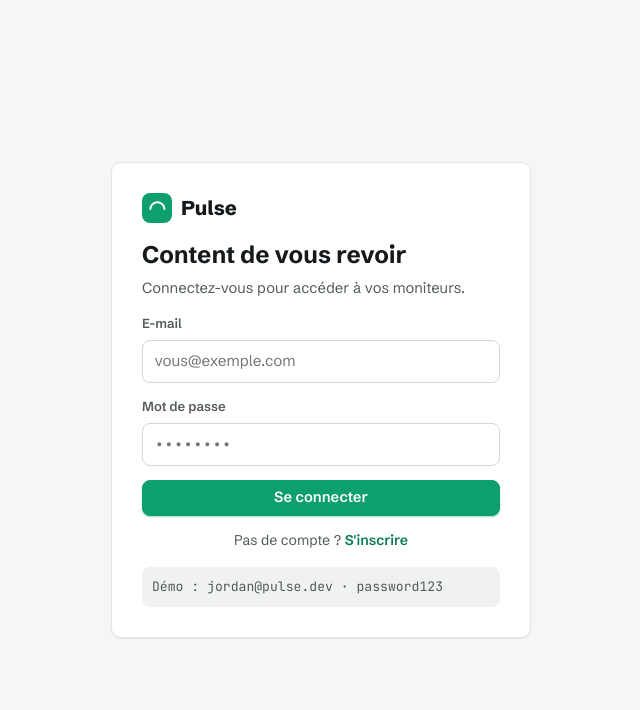
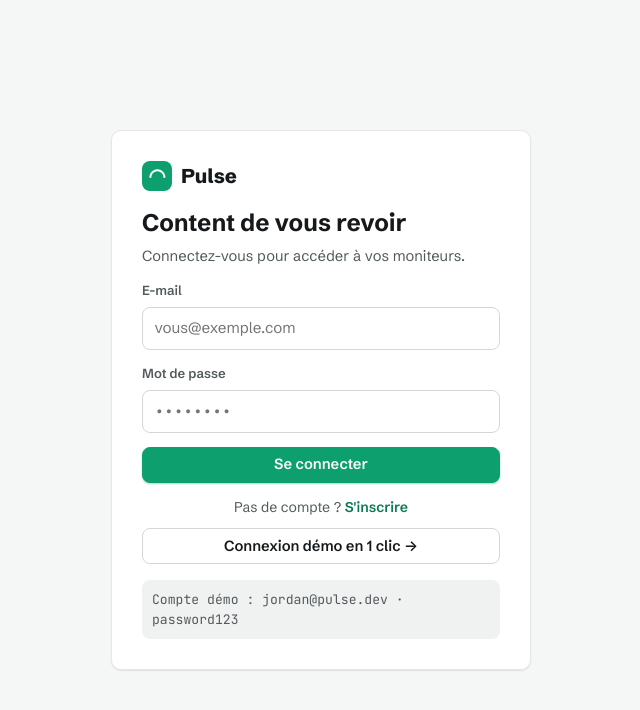
Before and after one commit to Moutacdie2000/pulse-monitoring, a Next.js app: page /login in a window 1280 px wide. Shown: the top 710 px of the page, without its empty margins (319-959 px from the left). Built offline with nearby package versions, Linux system fonts and the light colour scheme; no server answers.

Commit message:
feat(auth): one-click demo login on the sign-in page

```diff
--- a/src/app/actions.ts
+++ b/src/app/actions.ts
@@ -74,6 +74,11 @@
   await signOut({ redirectTo: '/login' })
 }
 
+/** Connexion en un clic au compte de démonstration (créé par le seed). */
+export async function demoLoginAction() {
+  await signIn('credentials', { email: 'jordan@pulse.dev', password: 'password123', redirectTo: '/app' })
+}
+
 export async function createMonitorAction(orgSlug: string, _prev: ActionState, formData: FormData): Promise<ActionState> {
   const { org, role } = await requireOrg(orgSlug)
   if (!can(role, 'monitor:create')) return { error: "Votre rôle ne permet pas de créer un moniteur." }
--- a/src/app/login/page.tsx
+++ b/src/app/login/page.tsx
@@ -2,6 +2,7 @@
 import Link from 'next/link'
 import { auth } from '@/auth'
 import { AuthForm } from '@/components/AuthForm'
+import { demoLoginAction } from '@/app/actions'
 
 export const dynamic = 'force-dynamic'
 
@@ -18,8 +19,13 @@
         <h1 style={{ fontSize: '1.5rem', margin: '8px 0 4px' }}>Content de vous revoir</h1>
         <p className="muted" style={{ marginTop: 0, fontSize: '0.92rem' }}>Connectez-vous pour accéder à vos moniteurs.</p>
         <AuthForm mode="login" />
+        <form action={demoLoginAction} style={{ marginTop: 10 }}>
+          <button className="btn" type="submit" style={{ width: '100%' }}>
+            Connexion démo en 1 clic →
+          </button>
+        </form>
         <div style={{ marginTop: 16, padding: 10, background: 'var(--inset)', borderRadius: 8, fontSize: '0.82rem' }} className="mono muted">
-          Démo : jordan@pulse.dev · password123
+          Compte démo : jordan@pulse.dev · password123
         </div>
       </div>
     </div>
```
